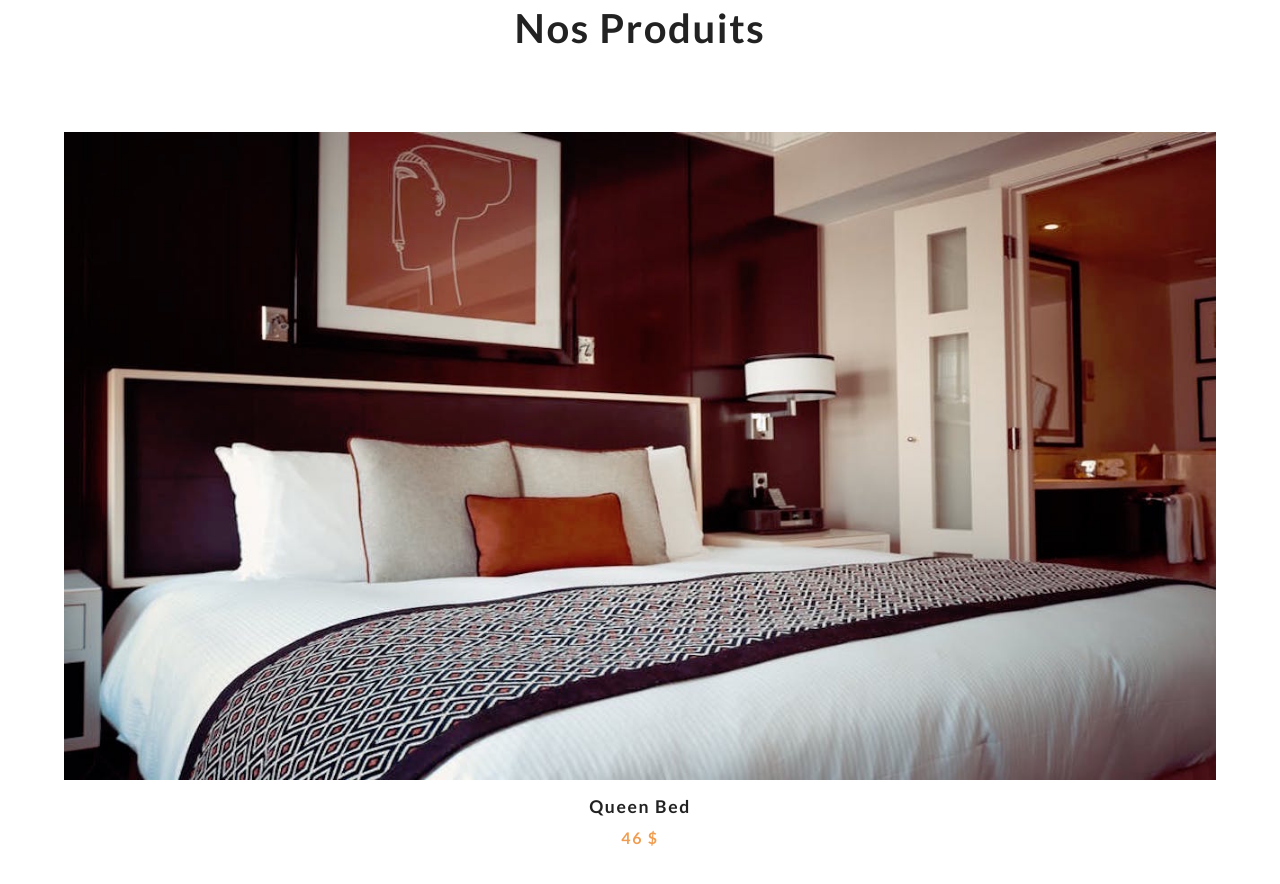
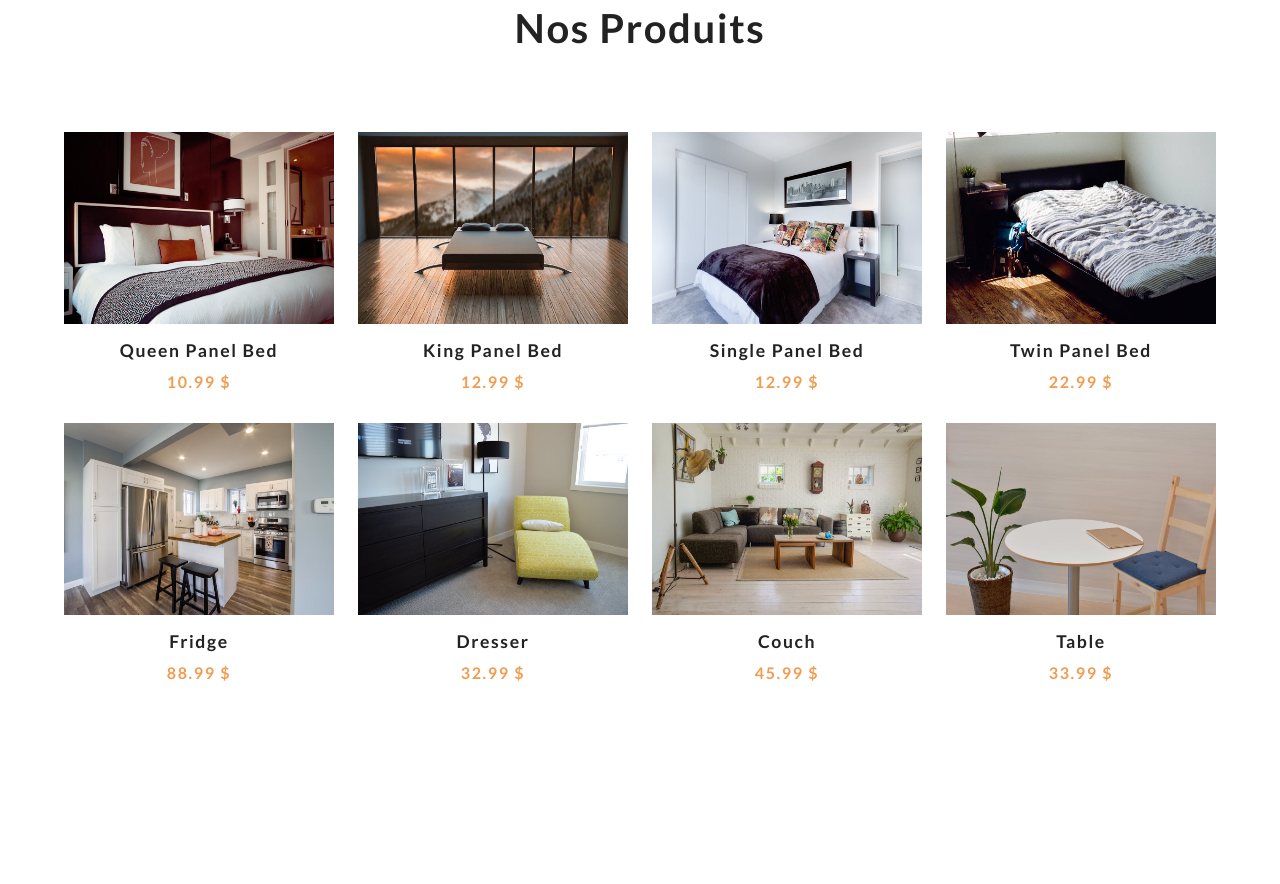
Before and after one commit to MounderBoutebba/Javascript, a plain HTML site: page index.html in a window 1280 px wide. Shown: the part 860-1744 px from the top of the page. After the commit the page ends 1606 px from the top, so only its background shows below. Drawn offline with Linux system fonts and the light colour scheme.

Commit message:
dynamic data for prods + started on cart logic

```diff
--- a/app.js
+++ b/app.js
@@ -0,0 +1,109 @@
+// variables
+const cartBtn = document.querySelector('.cart-btn');
+const closeCartBtn = document.querySelector('.close-cart');
+const clearCartBtn = document.querySelector('.clear-cart');
+const cartDom = document.querySelector('.cart')
+const cartOverlay = document.querySelector('.cart-overlay');
+const cartItems = document.querySelector('.cart-Items');
+const cartTotal = document.querySelector('.cart-total');
+const cartContent = document.querySelector('.cart-content');
+const productsDom = document.querySelector('.products-center');
+
+// cart
+let cart = []
+
+// getting the products
+class Products {
+
+
+    async getProducts() {
+        try {
+            let result = await fetch('products.json');
+            let data = await result.json()
+            let products = data.items
+
+            products = products.map(item => {
+                const { price, title } = item.fields
+                const image = item.fields.image.fields.file.url
+                const id = item.sys.id
+                return { id, title, price, image }
+            })
+
+            return products
+        }
+        catch (error) {
+            console.log("cant get products error :!", error)
+        }
+    }
+}
+
+//display products
+class UI {
+    displayProducts(products) {
+        let result = ''
+        products.forEach(product => {
+            result += `
+                  <!--un produit-->
+                    <article class="product">
+                        <div class="img-container">
+                            <img
+                                class="product-img"
+                                src=${product.image}
+                                alt="product"
+                            />
+                            <button class="bag-btn" data-id=${product.id}>
+                                <i class="fas fa-shopping-cart"></i>
+                                Ajouter au panier
+               </button>
+                        </div>
+                        <h3>${product.title}</h3>
+                        <h4>${product.price} $</h4>
+                    </article>
+                    <!--fin un produit-- >
+                    `;
+        });
+        productsDom.innerHTML = result
+    }
+    getBagButtons() {
+        const buttons = [...document.querySelectorAll(".bag-btn")]
+        buttons.forEach(button => {
+            let id = button.dataset.id
+            let inCart = cart.find(item => item.id === id)
+            if (inCart) {
+                button.innerText = "In Cart"
+                button.disabled = true
+            }
+            else {
+                button.addEventListener('click', (event) => {
+                    event.target.innerText = "In Cart";
+                    button.target.disabled = true
+
+                })
+            }
+        })
+
+    }
+}
+
+// local storage
+class Storage {
+    static saveProducts(products) {
+        localStorage.setItem("produits", JSON.stringify(products))
+    }
+}
+
+document.addEventListener("DOMContentLoaded", () => {
+    const ui = new UI();
+    const products = new Products();
+
+
+    //get products
+    products.getProducts().then(data => {
+        ui.displayProducts(data)
+        Storage.saveProducts(data)
+    }).then(
+        () => {
+            ui.getBagButtons()
+        }
+    )
+})
--- a/index.html
+++ b/index.html
@@ -42,25 +42,7 @@
       <div class="section-title">
         <h2>Nos produits</h2>
       </div>
-      <div class="products-center">
-        <!--un produit-->
-        <article class="product">
-          <div class="img-container">
-            <img
-              class="product-img"
-              src="./images/product-1.jpeg"
-              alt="product"
-            />
-            <button class="bag-btn" data-id="1">
-              <i class="fas fa-shopping-cart"></i>
-              Ajouter au panier
-            </button>
-          </div>
-          <h3>queen bed</h3>
-          <h4>46 $</h4>
-        </article>
-        <!--fin un produit-->
-      </div>
+      <div class="products-center"></div>
     </section>
     <!-- end products section-->
 
```
